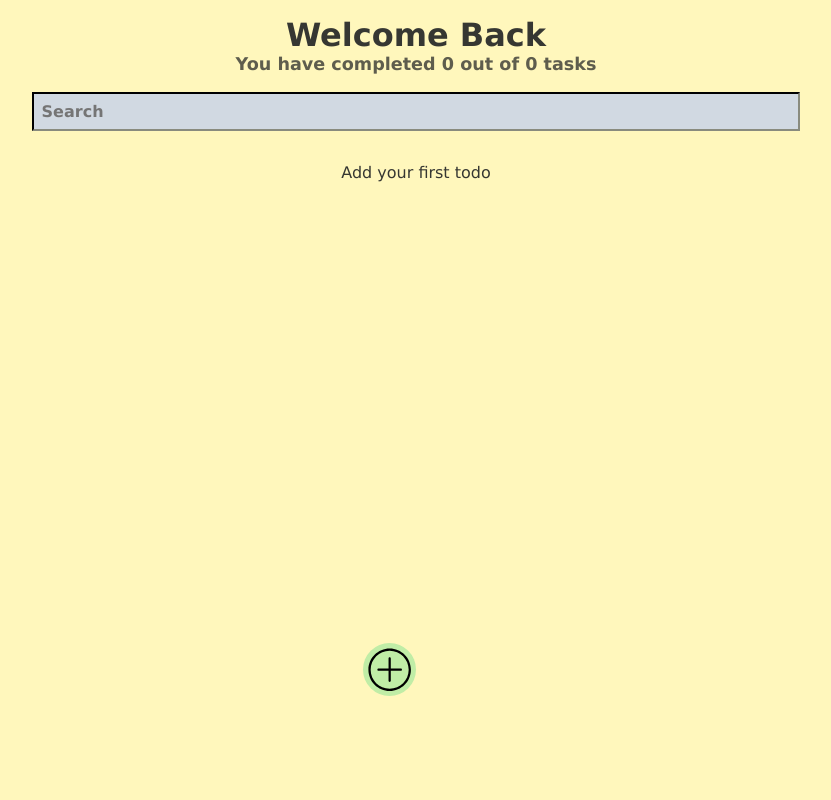
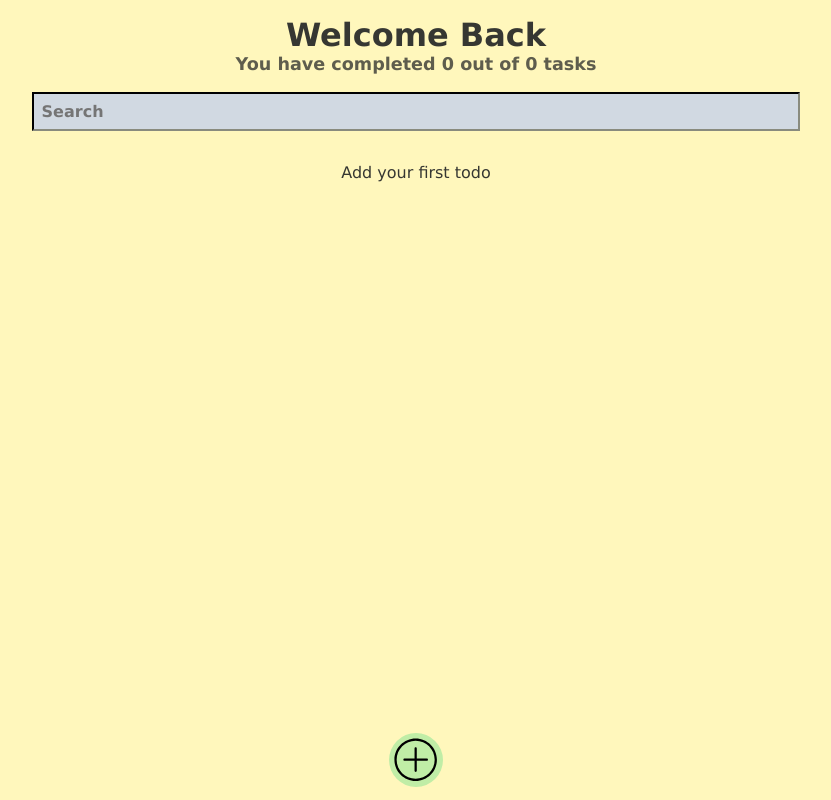
Before and after one commit to Psicopatologia/todo-react, a React (Create React App) app: page / in a window 1280 px wide. Shown: the whole page, without its empty margins (224-1055 px from the left). Built offline with nearby package versions, Linux system fonts and the light colour scheme.

Commit message:
Fixed add button

```diff
--- a/src/hooks/useLocalStorage.js
+++ b/src/hooks/useLocalStorage.js
@@ -23,7 +23,7 @@ function useLocalStorage(itemName, initialValue) {
             } catch (err) {
                 setError(error);
             }
-        }, 5000);
+        }, 1000);
     })
 
     const saveItem = (newItem) => {
--- a/src/styles/CreateTodoButton.scss
+++ b/src/styles/CreateTodoButton.scss
@@ -7,8 +7,9 @@
     padding: 0;
     border: none;
     border-radius: 100%;
-    position: absolute;
-    left: calc(50% - 4em);
+    position: fixed;
+    left: calc(50% - 2em);
+    bottom: 1em;
     transition: .5s;
 }
 
```
